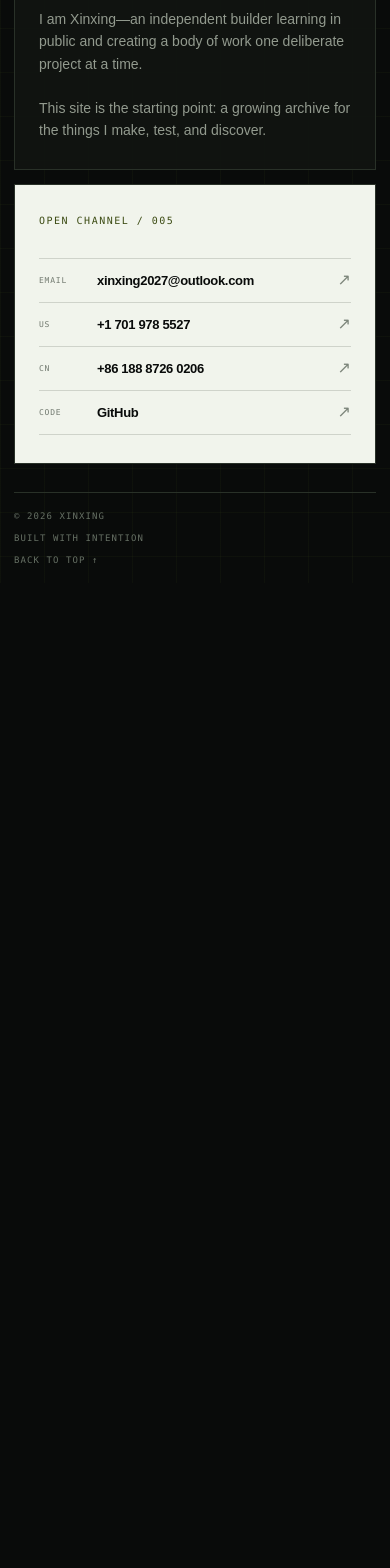
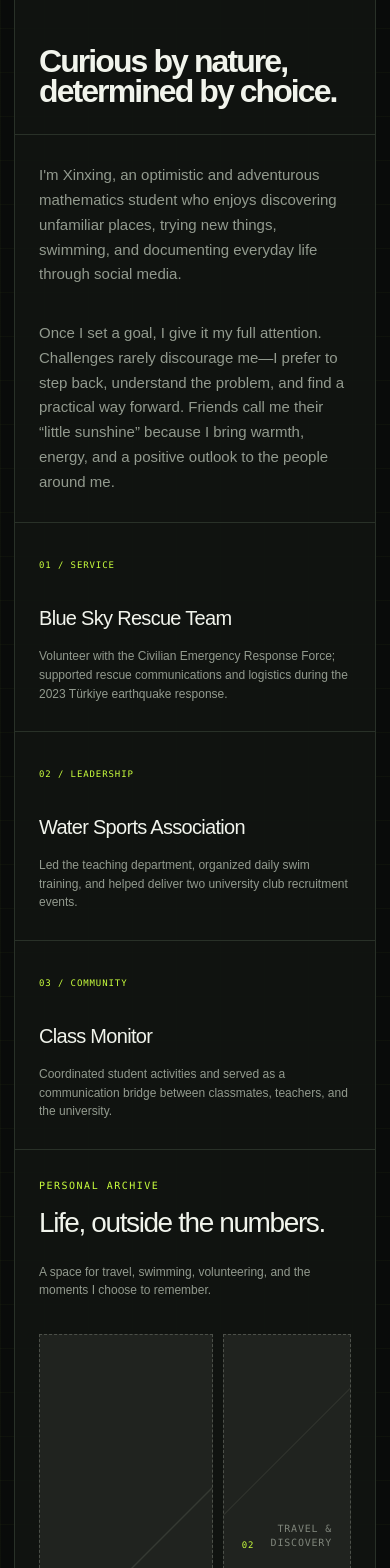
Before and after one commit to xinxing2027/xinxing2027.github.io, a Next.js app: page / in a window 390 px wide. Shown: the part 4240-5808 px from the top of the page. Before the commit the page ends 4823 px from the top, so only its background shows below. Built offline with nearby package versions, Linux system fonts and the light colour scheme.

Commit message:
Expand About Me and add photo gallery

```diff
--- a/app/globals.css
+++ b/app/globals.css
@@ -574,25 +574,158 @@ a.project:hover {
 }
 
 .about {
-  min-height: 230px;
+  margin-top: 18px;
+  padding: 0;
+  overflow: hidden;
+}
+
+.about-heading {
+  min-height: 260px;
+  padding: 34px 32px;
+  display: grid;
+  grid-template-columns: 0.7fr 1.3fr;
+  gap: 40px;
+  border-bottom: 1px solid var(--line);
+}
+
+.about-lead {
+  align-self: end;
+  margin: 0;
+  color: var(--paper);
+  font-size: clamp(32px, 4.6vw, 72px);
+  font-weight: 650;
+  letter-spacing: -0.06em;
+  line-height: 0.95;
+}
+
+.about-story {
+  padding: 40px 32px;
+  display: grid;
+  grid-template-columns: 0.7fr 1.3fr;
+  gap: 40px;
+  border-bottom: 1px solid var(--line);
+}
+
+.about-story p {
+  max-width: 720px;
+  margin: 0;
+  color: var(--muted);
+  font-size: clamp(15px, 1.3vw, 19px);
+  line-height: 1.65;
+}
+
+.about-details {
+  display: grid;
+  grid-template-columns: repeat(3, 1fr);
+  border-bottom: 1px solid var(--line);
+}
+
+.about-details article {
+  min-height: 235px;
+  padding: 28px 32px;
+  border-right: 1px solid var(--line);
+}
+
+.about-details article:last-child {
+  border-right: 0;
+}
+
+.about-details span,
+.skills-line > span,
+.photo-slot > span {
+  color: var(--acid);
+  font: 9px var(--font-geist-mono), monospace;
+  letter-spacing: 0.1em;
+}
+
+.about-details h3 {
+  margin: 52px 0 14px;
+  color: var(--paper);
+  font-size: 20px;
+  letter-spacing: -0.035em;
+}
+
+.about-details p,
+.gallery-intro > p:last-child {
+  margin: 0;
+  color: var(--muted);
+  font-size: 12px;
+  line-height: 1.55;
+}
+
+.photo-gallery {
   padding: 32px;
   display: grid;
-  grid-template-columns: 0.75fr 1.5fr;
-  gap: 50px;
+  grid-template-columns: 0.7fr 1.3fr;
+  gap: 40px;
+  border-bottom: 1px solid var(--line);
 }
 
-.about-copy {
+.gallery-intro {
   align-self: end;
-  display: grid;
-  grid-template-columns: 1fr 1fr;
-  gap: 34px;
 }
 
-.about-copy p {
+.gallery-intro h3 {
+  max-width: 360px;
+  margin: 16px 0 26px;
+  color: var(--paper);
+  font-size: clamp(28px, 3vw, 46px);
+  letter-spacing: -0.05em;
+  line-height: 1;
+}
+
+.photo-slots {
+  min-height: 380px;
+  display: grid;
+  grid-template-columns: 1.15fr 0.85fr;
+  grid-template-rows: 1fr 1fr;
+  gap: 10px;
+}
+
+.photo-slot {
+  position: relative;
+  padding: 18px;
+  display: flex;
+  align-items: flex-end;
+  justify-content: space-between;
+  gap: 16px;
+  overflow: hidden;
+  border: 1px dashed #4c5049;
+  background:
+    linear-gradient(135deg, transparent 49.7%, #353932 50%, transparent 50.3%),
+    #20231f;
+}
+
+.photo-slot-tall {
+  grid-row: 1 / 3;
+}
+
+.photo-slot strong {
+  max-width: 150px;
+  color: #7f857b;
+  font: 10px var(--font-geist-mono), monospace;
+  letter-spacing: 0.08em;
+  line-height: 1.4;
+  text-align: right;
+  text-transform: uppercase;
+}
+
+.skills-line {
+  padding: 20px 32px;
+  display: grid;
+  grid-template-columns: auto 1fr auto 1fr auto 1.6fr;
+  align-items: center;
+  gap: 14px;
+}
+
+.skills-line p {
   margin: 0;
   color: var(--muted);
-  font-size: 14px;
-  line-height: 1.58;
+  font: 10px/1.5 var(--font-geist-mono), monospace;
+}
+
+.lower-grid-contact {
+  grid-template-columns: 1fr;
 }
 
 .contact {
@@ -888,14 +1021,43 @@ footer {
   }
 
   .about {
+    margin-top: 14px;
+  }
+
+  .about-heading,
+  .about-story,
+  .photo-gallery {
     padding: 28px 24px;
     grid-template-columns: 1fr;
-    gap: 42px;
+    gap: 34px;
   }
 
-  .about-copy {
+  .about-details {
     grid-template-columns: 1fr;
-    gap: 22px;
+  }
+
+  .about-details article {
+    min-height: auto;
+    padding: 28px 24px;
+    border-right: 0;
+    border-bottom: 1px solid var(--line);
+  }
+
+  .about-details article:last-child {
+    border-bottom: 0;
+  }
+
+  .about-details h3 {
+    margin-top: 28px;
+  }
+
+  .photo-slots {
+    min-height: 480px;
+  }
+
+  .skills-line {
+    padding: 22px 24px;
+    grid-template-columns: auto 1fr;
   }
 
   .contact {
--- a/app/page.tsx
+++ b/app/page.tsx
@@ -285,24 +285,99 @@ export default function Home() {
           </article>
         </section>
 
-        <section className="lower-grid">
-          <div className="panel about" id="about">
+        <section className="panel about" id="about" aria-labelledby="about-title">
+          <div className="about-heading">
             <div>
               <p className="eyebrow">Profile / 004</p>
-              <h2>About</h2>
+              <h2 id="about-title">About me</h2>
             </div>
-            <div className="about-copy">
+            <p className="about-lead">
+              Curious by nature,
+              <br />
+              determined by choice.
+            </p>
+          </div>
+
+          <div className="about-story">
+            <p>
+              I&apos;m Xinxing, an optimistic and adventurous mathematics
+              student who enjoys discovering unfamiliar places, trying new
+              things, swimming, and documenting everyday life through social
+              media.
+            </p>
+            <p>
+              Once I set a goal, I give it my full attention. Challenges rarely
+              discourage me—I prefer to step back, understand the problem, and
+              find a practical way forward. Friends call me their “little
+              sunshine” because I bring warmth, energy, and a positive outlook
+              to the people around me.
+            </p>
+          </div>
+
+          <div className="about-details" aria-label="Activities and skills">
+            <article>
+              <span>01 / SERVICE</span>
+              <h3>Blue Sky Rescue Team</h3>
               <p>
-                I am Xinxing—an independent builder learning in public and
-                creating a body of work one deliberate project at a time.
+                Volunteer with the Civilian Emergency Response Force; supported
+                rescue communications and logistics during the 2023 Türkiye
+                earthquake response.
               </p>
+            </article>
+            <article>
+              <span>02 / LEADERSHIP</span>
+              <h3>Water Sports Association</h3>
               <p>
-                This site is the starting point: a growing archive for the
-                things I make, test, and discover.
+                Led the teaching department, organized daily swim training, and
+                helped deliver two university club recruitment events.
               </p>
+            </article>
+            <article>
+              <span>03 / COMMUNITY</span>
+              <h3>Class Monitor</h3>
+              <p>
+                Coordinated student activities and served as a communication
+                bridge between classmates, teachers, and the university.
+              </p>
+            </article>
+          </div>
+
+          <div className="photo-gallery" aria-labelledby="gallery-title">
+            <div className="gallery-intro">
+              <p className="eyebrow">Personal archive</p>
+              <h3 id="gallery-title">Life, outside the numbers.</h3>
+              <p>
+                A space for travel, swimming, volunteering, and the moments I
+                choose to remember.
+              </p>
+            </div>
+            <div className="photo-slots" aria-label="Photo gallery coming soon">
+              <div className="photo-slot photo-slot-tall">
+                <span>01</span>
+                <strong>Your favorite photo</strong>
+              </div>
+              <div className="photo-slot">
+                <span>02</span>
+                <strong>Travel &amp; discovery</strong>
+              </div>
+              <div className="photo-slot">
+                <span>03</span>
+                <strong>Swimming &amp; life</strong>
+              </div>
             </div>
           </div>
 
+          <div className="skills-line">
+            <span>TOOLS</span>
+            <p>Python · MATLAB · R · Stata · Java · MS Office</p>
+            <span>LANGUAGES</span>
+            <p>Mandarin Chinese · English</p>
+            <span>AWARD</span>
+            <p>2× Silver + 1× Bronze · XJTLU Swimming Competition, 2023</p>
+          </div>
+        </section>
+
+        <section className="lower-grid lower-grid-contact">
           <div className="panel contact" id="contact">
             <p className="eyebrow dark">Open channel / 005</p>
             <div className="contact-list">
```
